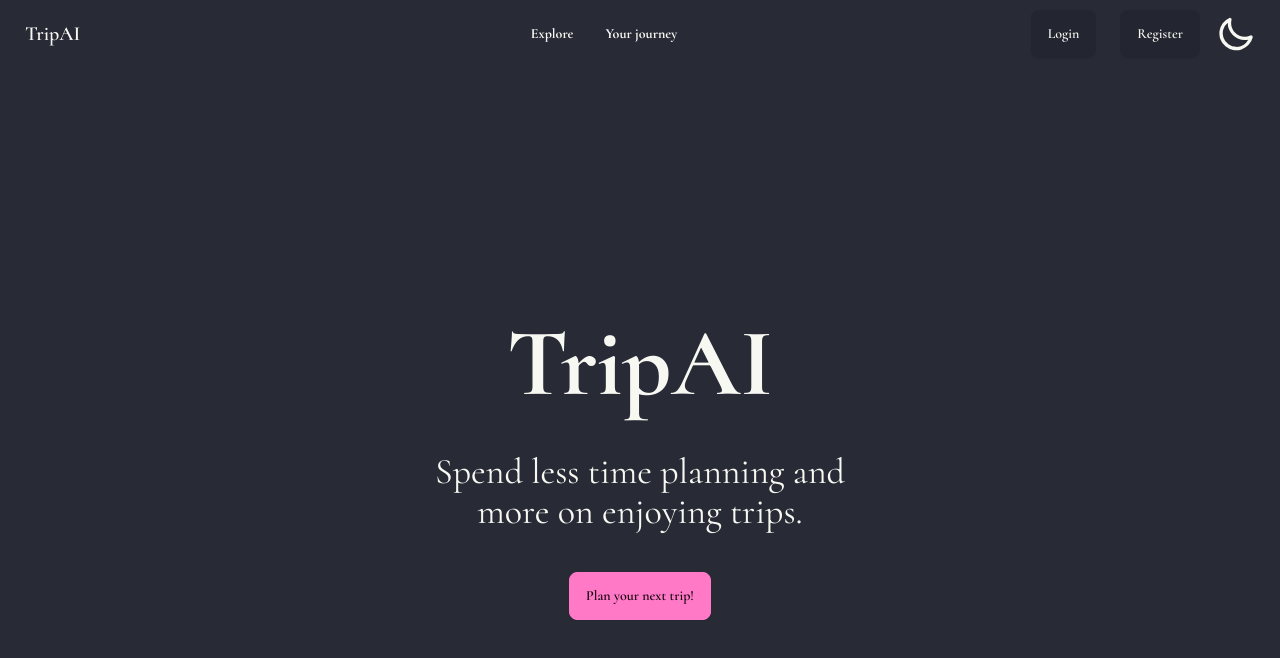
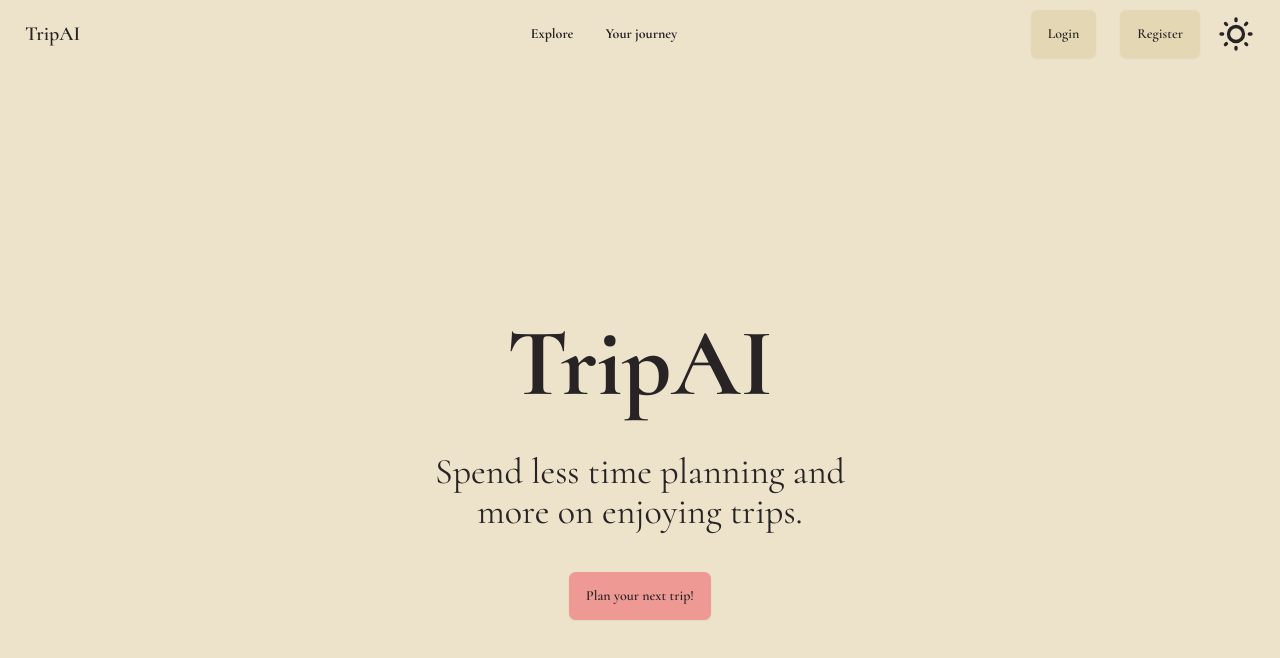
Before and after one commit to vovw/travai, a SvelteKit app in the folder ui/: page / in a window 1280 px wide. Shown: the top 658 px of the page. Built offline with nearby package versions, Linux system fonts and the light colour scheme.

Commit message:
themese love

```diff
--- a/ui/src/routes/+layout.svelte
+++ b/ui/src/routes/+layout.svelte
@@ -30,9 +30,9 @@
     {/if}
 
     <label class="swap swap-rotate mx-4">
-        <input type="checkbox" class="theme-controller" value="emerald" />
+        <input type="checkbox" class="theme-controller" value="dracula" />
         <svg
-            class="swap-on h-10 w-10 fill-current"
+            class="swap-off h-10 w-10 fill-current"
             xmlns="http://www.w3.org/2000/svg"
             viewBox="0 0 24 24"
             ><path
@@ -40,7 +40,7 @@
             /></svg
         >
         <svg
-            class="swap-off h-10 w-10 fill-current"
+            class="swap-on h-10 w-10 fill-current"
             xmlns="http://www.w3.org/2000/svg"
             viewBox="0 0 24 24"
             ><path
--- a/ui/tailwind.config.js
+++ b/ui/tailwind.config.js
@@ -6,6 +6,6 @@ export default {
   },
   plugins: [require("daisyui")],
   daisyui:{
-    themes:['dracula','emerald']
+    themes:['retro','dracula']
   }
 }
```
